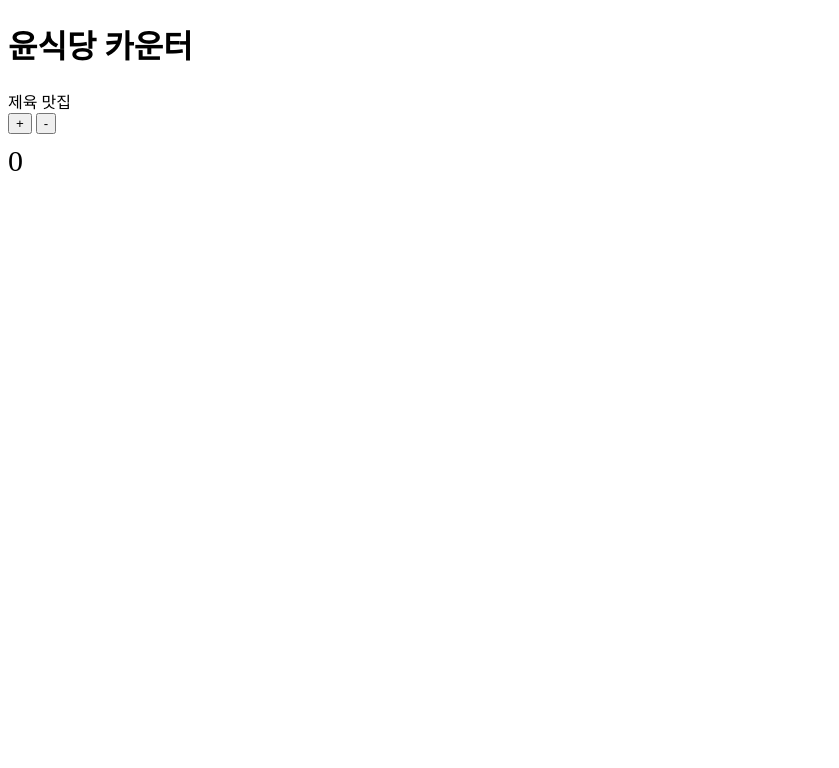
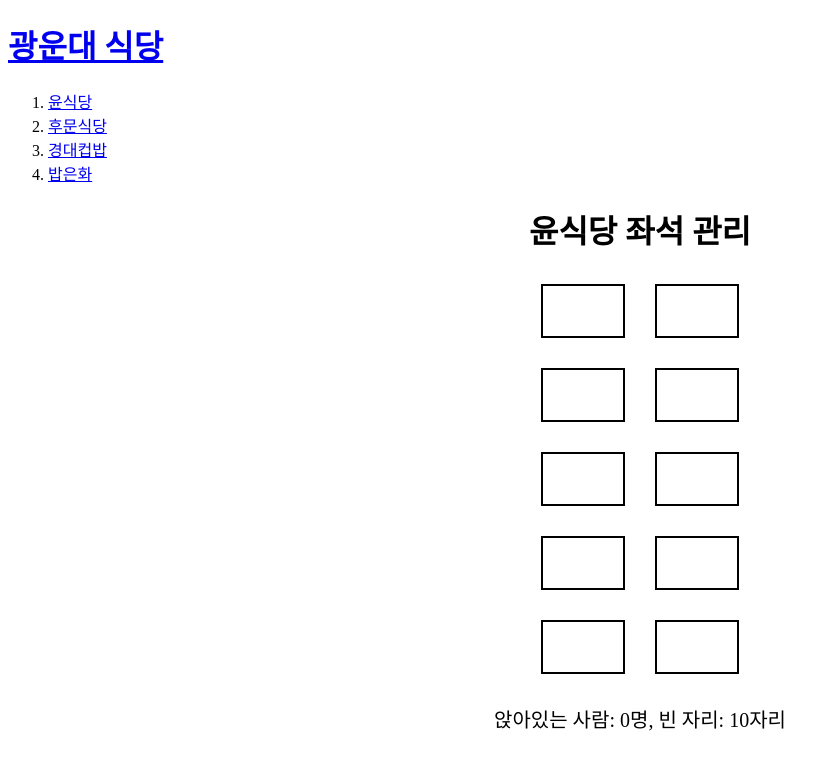
Before and after one commit to 0129jun/qwert, a website: page public/1.html in a window 1280 px wide. Shown: the whole page, without its empty margins (0-839 px from the left). Drawn offline with Linux system fonts and the light colour scheme; no server answers.

Commit message:
Add files via upload

```diff
--- a/public/1.html
+++ b/public/1.html
@@ -1,46 +1,101 @@
 <!DOCTYPE html>
-<html>
+<html lang="ko">
 <head>
+    <title>광운대 식당 좌석</title>
+    <meta charset="utf-8">
+</head>
+<body>
+    <h1><a href="index.html">광운대 식당</a></h1>
+    <ol>
+        <li><a href="1.html">윤식당</a></li>
+        <li><a href="2.html">후문식당</a></li>
+        <li><a href="3.html">경대컵밥</a></li>
+        <li><a href="4.html">밥은화</a></li>
+    </ol>
+</head>
     <meta charset="UTF-8">
     <meta name="viewport" content="width=device-width, initial-scale=1.0">
-    <title>윤식당 카운터</title>
+    <title>윤식당 좌석 관리</title>
     <style>
-        button {
+        /* 좌석 블록 스타일 */
+        .seat {
+            width: 80px;
+            height: 50px;
+            background-color: white;
+            border: 2px solid black;
+            display: inline-block;
+            margin: 10px;
+            cursor: pointer;
+        }
+
+        /* 사람이 있는 자리는 빨간색 */
+        .occupied {
+            background-color: red;
+        }
+
+        /* 좌석을 담는 컨테이너 스타일 */
+        #seats-container {
+            display: grid;
+            grid-template-columns: repeat(2, auto); /* 가로 2칸 */
+            grid-gap: 10px;
+            justify-content: center; /* 좌석을 가운데 정렬 */
+        }
+
+        /* 상태 표시 스타일 */
+        #status {
             font-size: 20px;
-            margin: 5px;
-        }
-        #result {
-            font-size: 30px;
-            margin-top: 10px;
+            margin-top: 20px;
+            text-align: center;
         }
     </style>
+</head>
+<body>
+    <h1 style="text-align: center;">윤식당 좌석 관리</h1>
+
+    <!-- 10개의 좌석을 위한 div -->
+    <div id="seats-container"></div>
+
+    <!-- 좌석 상태를 표시하는 영역 -->
+    <div id="status">
+        앉아있는 사람: <span id="occupied-count">0</span>명, 빈 자리: <span id="empty-count">10</span>자리
+    </div>
+
     <script>
-        async function fetchCount() {
-            const response = await fetch('/count/yoon');  // 'yoon' 식당 카운트 요청
-            const data = await response.json();
-            document.getElementById('result').innerText = data.count;
+        const totalSeats = 10; // 좌석 개수
+        const seatsContainer = document.getElementById('seats-container');
+        let emptyCount = totalSeats;
+        let occupiedCount = 0;
+
+        // 좌석 생성 및 이벤트 처리
+        for (let i = 0; i < totalSeats; i++) {
+            const seat = document.createElement('div');
+            seat.classList.add('seat');
+            seat.addEventListener('click', () => toggleSeat(seat));
+            seatsContainer.appendChild(seat);
         }
 
-        async function handleButtonClick(action) {
-            const response = await fetch('/count/yoon', {  // 'yoon' 식당 카운트 업데이트
-                method: 'POST',
-                headers: {
-                    'Content-Type': 'application/json',
-                },
-                body: JSON.stringify({ action }),
-            });
-            const data = await response.json();
-            document.getElementById('result').innerText = data.count;
+        // 좌석 상태를 토글하는 함수
+        function toggleSeat(seat) {
+            if (seat.classList.contains('occupied')) {
+                seat.classList.remove('occupied');
+                emptyCount++;
+                occupiedCount--;
+            } else {
+                seat.classList.add('occupied');
+                emptyCount--;
+                occupiedCount++;
+            }
+            updateStatus();
         }
 
-        window.onload = fetchCount;
+        // 좌석 상태를 업데이트하는 함수
+        function updateStatus() {
+            document.getElementById('empty-count').innerText = emptyCount;
+            document.getElementById('occupied-count').innerText = occupiedCount;
+        }
+
+        // 초기 상태 업데이트
+        updateStatus();
     </script>
-</head>
-<body>
-    <h1>윤식당 카운터</h1>
-    제육 맛집<br>
-    <input type="button" onclick="handleButtonClick('plus')" value="+" />
-    <input type="button" onclick="handleButtonClick('minus')" value="-" />
-    <div id="result">0</div>
 </body>
 </html>
```
